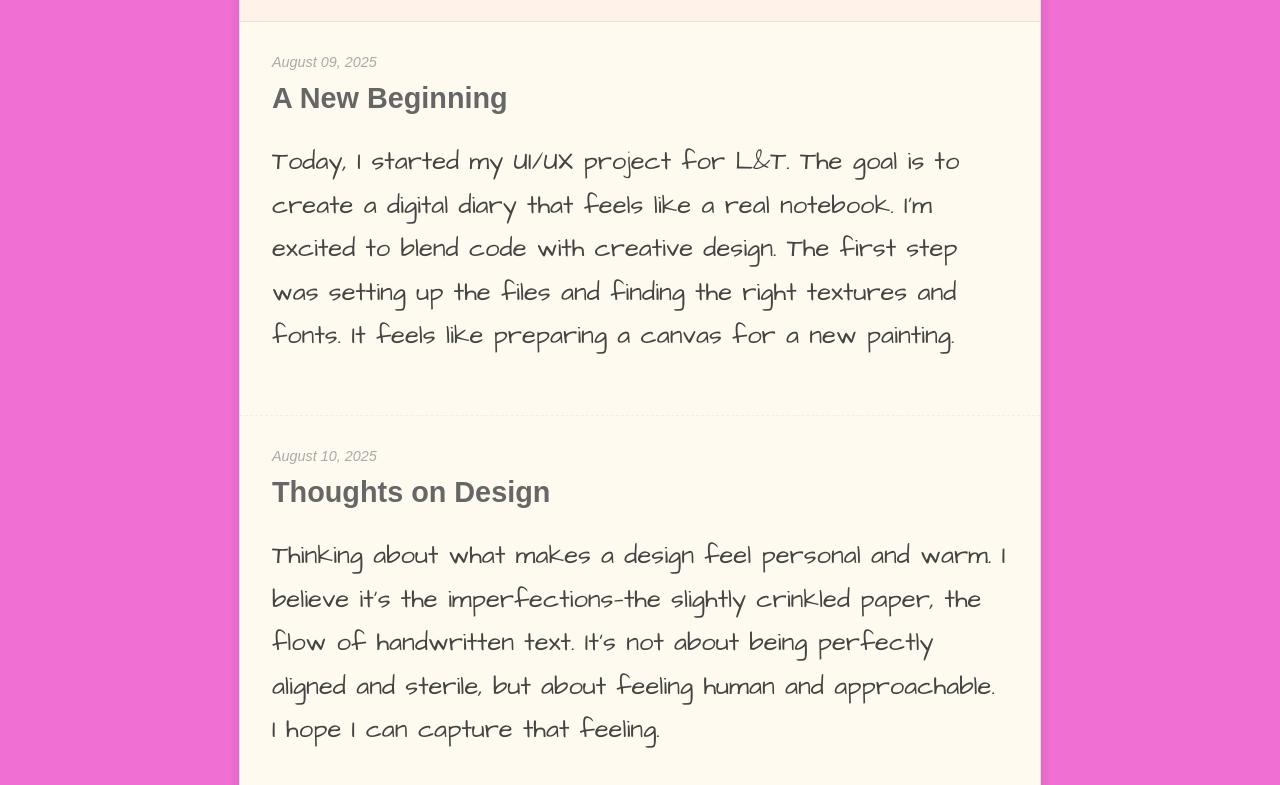
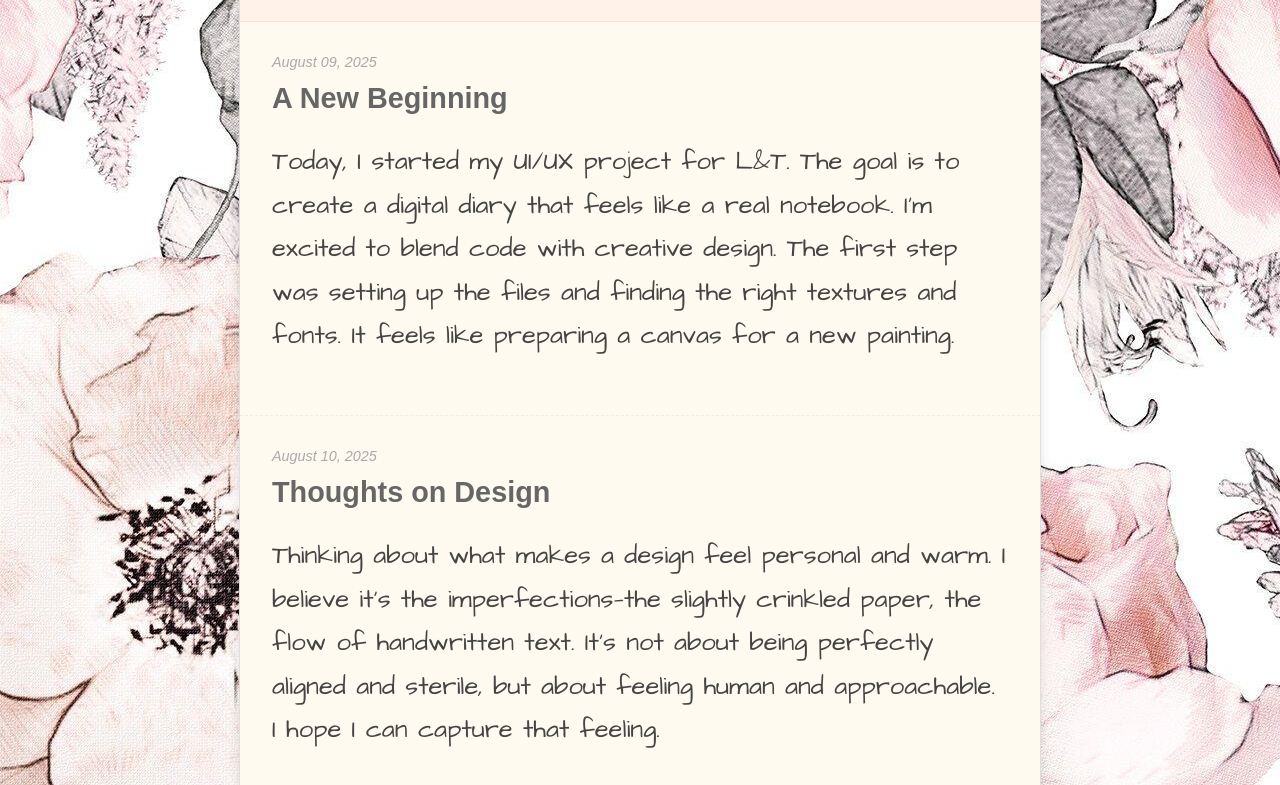
Before and after one commit to Knaifu0030/personal_diary, a plain HTML site: page index.html in a window 1280 px wide. Shown: the part 167-952 px from the top of the page. Drawn offline with Linux system fonts and the light colour scheme; a web font is replaced by a local one.

Commit message:
Update style.css

```diff
--- a/style.css
+++ b/style.css
@@ -1,6 +1,6 @@
 /* Overall page styling with a soft background */
 body {
-    background-image: url('..soft-floral-pattern.png'); /* Replace with your image */
+    background-image: url('../soft-floral-pattern.png'); /* Replace with your image */
     background-repeat: repeat;
     background-color: #f06fd2; /* A very light peach/pink */
     font-family: sans-serif;
@@ -77,4 +77,5 @@ body {
     font-size: 1.6em;
     line-height: 1.7;
     color: #444;
+
 }
```
